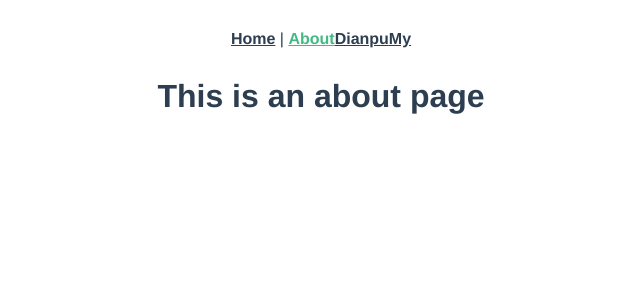
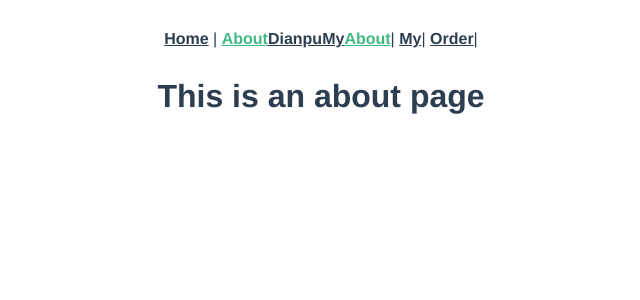
Before and after one commit to zenghao-nb/myself-outbuy, a Vue app: page /about in a window 1280 px wide. Shown: the top 300 px of the page, without its empty margins (319-959 px from the left). Built offline with nearby package versions, Linux system fonts and the light colour scheme.

Commit message:
Update App.vue

```diff
--- a/src/App.vue
+++ b/src/App.vue
@@ -3,9 +3,15 @@
 
     <div id="nav">
       <router-link to="/">Home</router-link> |
+
       <router-link to="/about">About</router-link>
       <router-link to="/dianpu">Dianpu</router-link>
       <router-link to="/my">My</router-link>
+
+
+      <router-link to="/about">About</router-link>|
+      <router-link to="/my">My</router-link>|
+      <router-link to="/order">Order</router-link>|
 
     </div>
 
```
